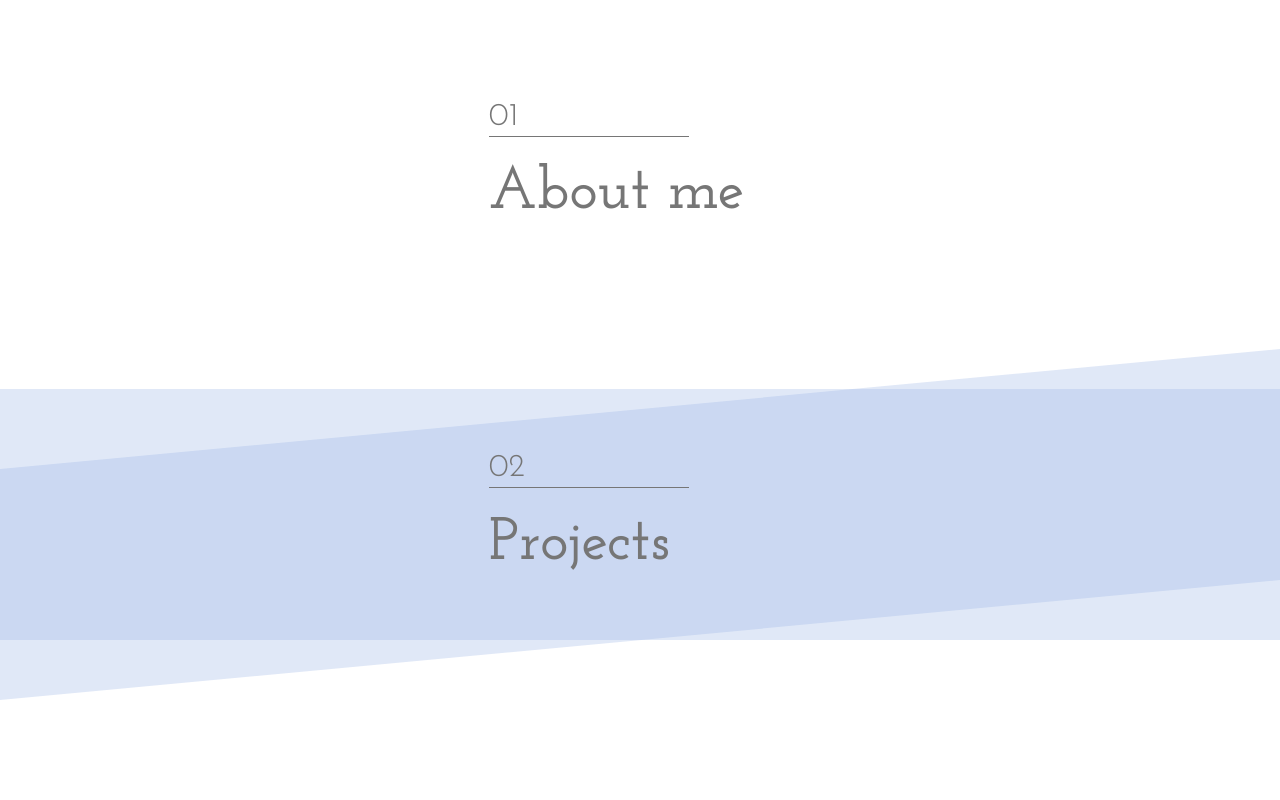
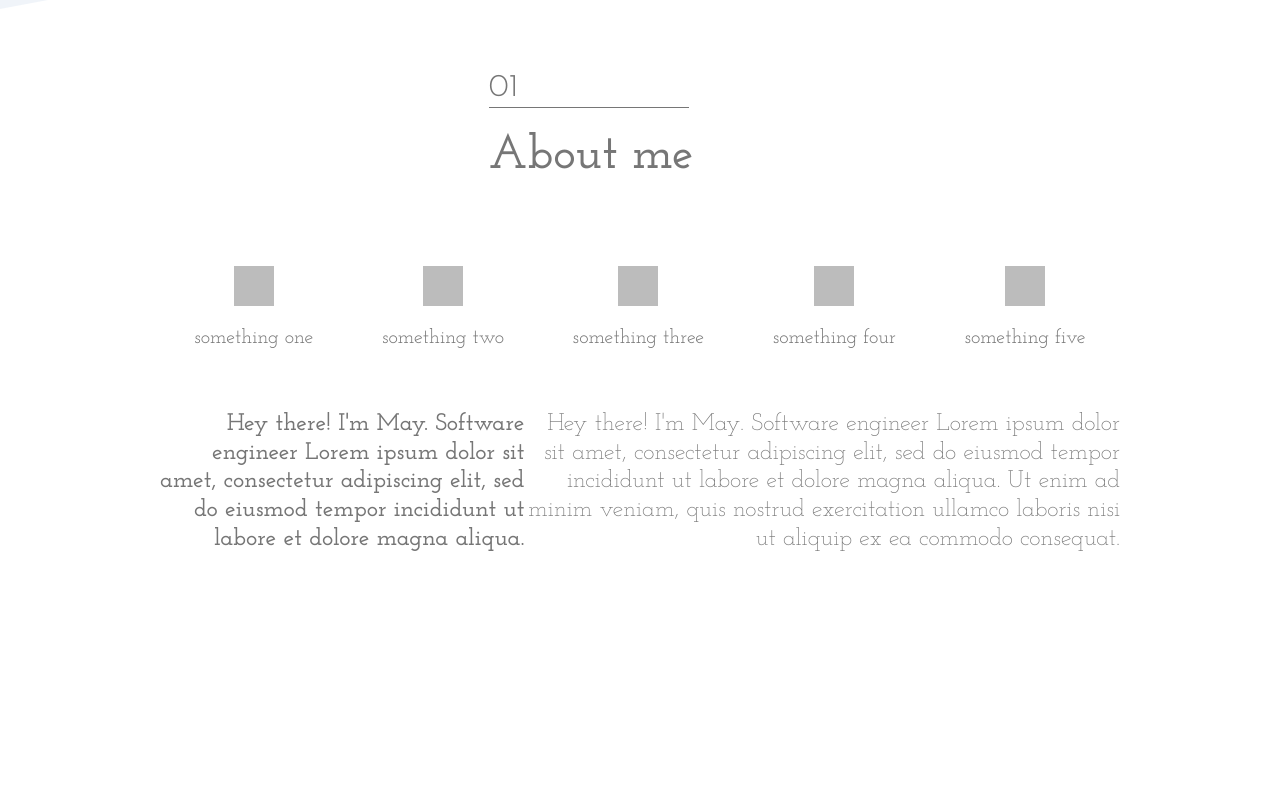
Before and after one commit to yammik/maykim.me, a React (Create React App) app: page / in a window 1280 px wide. Shown: the part 520-1320 px from the top of the page. Built offline with nearby package versions, Linux system fonts and the light colour scheme.

Commit message:
add about section format

```diff
--- a/src/About.js
+++ b/src/About.js
@@ -1,4 +1,5 @@
 import React from "react";
+import styled from "styled-components";
 
 import {
   text,
@@ -16,6 +17,85 @@ export default function About() {
         <CoolLine />
         <text.Heading>About me</text.Heading>
       </SectionHeaderWrapper>
+      <SectionBodyWrapper>
+        <SkillsWrapper>
+          <Skill name="something one" />
+          <Skill name="something two" />
+          <Skill name="something three" />
+          <Skill name="something four" />
+          <Skill name="something five" />
+        </SkillsWrapper>
+        <TextWrapper>
+          <LeftParagraph>
+            Hey there! I'm May. Software engineer Lorem ipsum dolor sit amet,
+            consectetur adipiscing elit, sed do eiusmod tempor incididunt ut
+            labore et dolore magna aliqua.
+          </LeftParagraph>
+          <RightParagraph>
+            Hey there! I'm May. Software engineer Lorem ipsum dolor sit amet,
+            consectetur adipiscing elit, sed do eiusmod tempor incididunt ut
+            labore et dolore magna aliqua. Ut enim ad minim veniam, quis nostrud
+            exercitation ullamco laboris nisi ut aliquip ex ea commodo
+            consequat.
+          </RightParagraph>
+        </TextWrapper>
+      </SectionBodyWrapper>
     </ContentWrapper>
   );
 }
+
+const TextWrapper = styled.div`
+  margin: 3rem 0;
+  display: flex;
+  flex-direction: row;
+`;
+
+const LeftParagraph = styled.div`
+  font-family: "Josefin Slab", serif;
+  font-weight: 600;
+  font-size: 1.2rem;
+  text-align: right;
+`;
+
+const RightParagraph = styled.div`
+  font-family: "Josefin Slab", serif;
+  font-weight: 300;
+  font-size: 1.2rem;
+  text-align: right;
+`;
+
+export const SectionBodyWrapper = styled.div`
+  padding: 4rem 3rem;
+`;
+
+const SkillsWrapper = styled.div`
+  display: flex;
+  justify-content: space-around;
+`;
+
+const SkillWrapper = styled.div`
+  display: flex;
+  flex-direction: column;
+  align-items: center;
+`;
+
+const Block = styled.div`
+  width: 2rem;
+  height: 2rem;
+  background: rgb(188, 188, 188);
+  margin-bottom: 1rem;
+`;
+const BlockDesc = styled.span`
+  font-family: "Josefin Slab", serif;
+  font-weight: 400;
+  font-size: 1rem;
+`;
+
+function Skill({ name }) {
+  return (
+    <SkillWrapper>
+      <Block />
+      <BlockDesc>{name}</BlockDesc>
+    </SkillWrapper>
+  );
+}
--- a/src/Landing.js
+++ b/src/Landing.js
@@ -15,8 +15,8 @@ export default function Landing() {
       </SocialMediaWrapper>
       <Wrapper>
         <NameWrapper>
-          <text.Heading>MAY</text.Heading>
-          <text.Heading>KIM</text.Heading>
+          <Name>MAY</Name>
+          <Name>KIM</Name>
         </NameWrapper>
         <text.SubHeading>Software Engineer</text.SubHeading>
       </Wrapper>
@@ -25,6 +25,11 @@ export default function Landing() {
     </ContentWrapper>
   );
 }
+
+const Name = styled(text.Heading)`
+  font-family: "Josefin Sans", sans-serif;
+  font-weight: 800;
+`;
 
 const BlueWrapper = styled(wrappers.BlueTail)`
   &:after {
@@ -51,7 +56,7 @@ const Handle = styled.span`
 `;
 
 const Wrapper = styled.div`
-  margin-left: 4rem;
+  margin-left: 6rem;
   margin-top: 6rem;
 `;
 
--- a/src/Styles.js
+++ b/src/Styles.js
@@ -86,11 +86,11 @@ const Wrapper = styled.div`
     top: ${({ slant }) => (slant === "top" ? 0 : `2rem`)};
     left: 0;
     width: 0;
-    bottom: ${({ slant = "bottom" }) => (slant === "top" ? `-7rem` : `-10rem`)};
+    bottom: ${({ slant = "bottom" }) => (slant === "top" ? `-7rem` : `-12rem`)};
     border-left: ${({ slant = "bottom", color }) =>
       slant === "top" ? "none" : `100vw solid ${color}`};
     border-bottom: ${({ slant = "bottom" }) =>
-      slant === "top" ? 0 : `6rem solid transparent`};
+      slant === "top" ? 0 : `12rem solid transparent`};
     border-right: ${({ slant = "bottom", color }) =>
       slant === "top" ? `100vw solid ${color}` : "none"};
     border-top: ${({ slant = "bottom" }) =>
@@ -131,7 +131,7 @@ export const text = {
   Heading: styled.h2`
     font-family: "Josefin Slab", serif;
     font-weight: 600;
-    font-size: 3rem; /* 48 px */
+    font-size: 2.4rem; /* 48 px */
     margin: 0;
   `,
   SubHeading: styled.h4`
```
